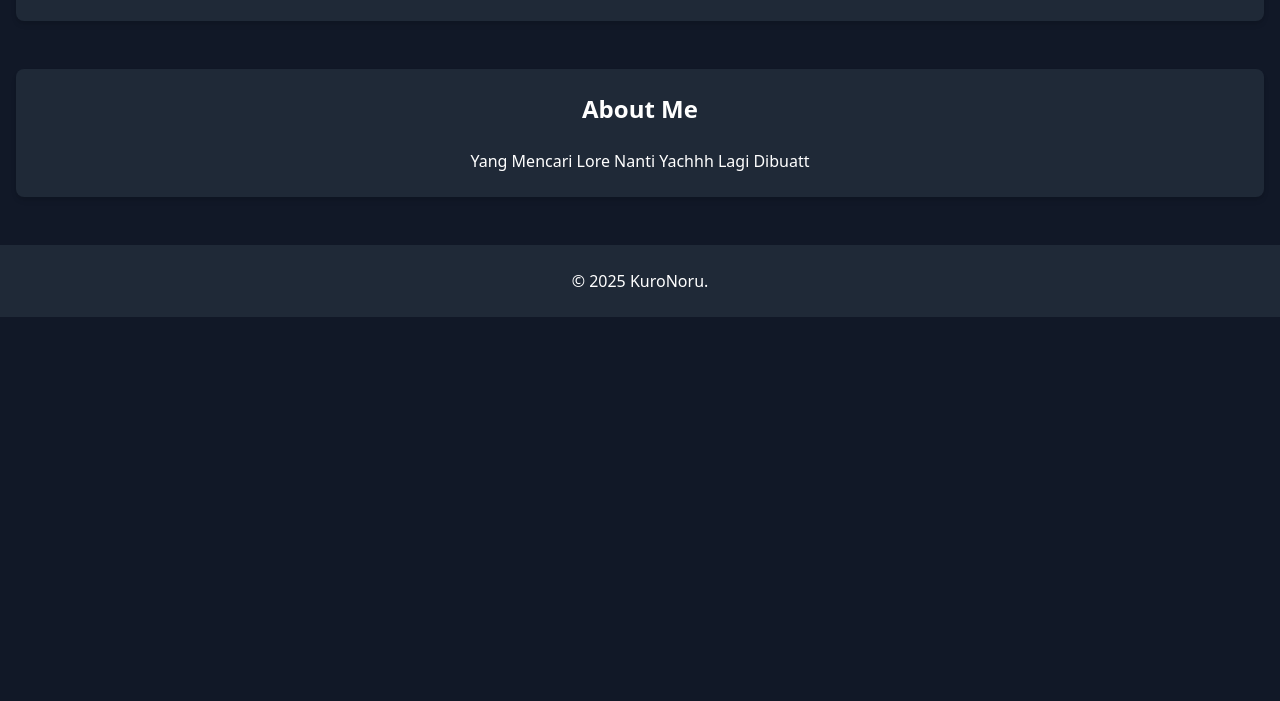
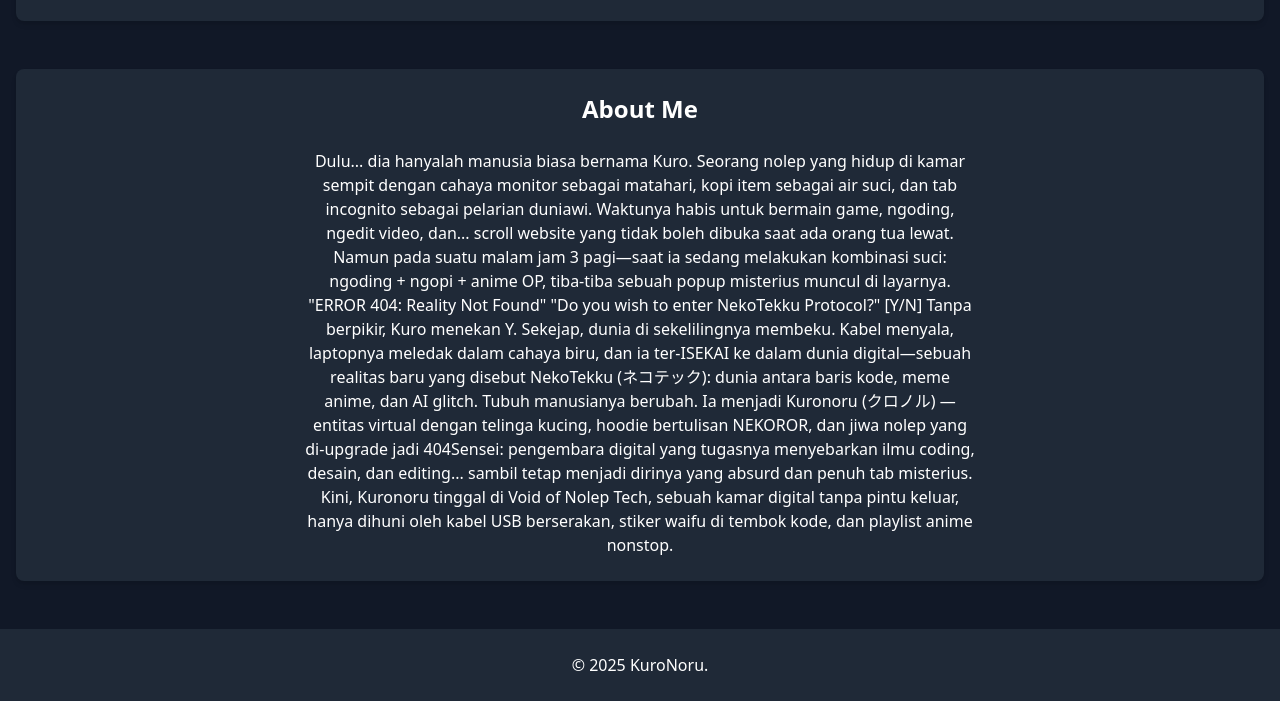
Before and after one commit to devkecelup/kuronoru, a plain HTML site: page index.html in a window 1280 px wide. Shown: the part 1719-2420 px from the top of the page. Before the commit the page ends 2036 px from the top, so only its background shows below. Drawn offline with nearby package versions, Linux system fonts and the light colour scheme.

Commit message:
Update index.html

```diff
--- a/index.html
+++ b/index.html
@@ -166,7 +166,26 @@
             <div class="bg-gray-800 p-4 md:p-6 rounded-lg shadow-md">
                 <h2 class="text-2xl font-semibold mb-4 md:mb-6">About Me</h2>
                 <p class="max-w-2xl mx-auto text-sm md:text-base">
-                    Yang Mencari Lore Nanti Yachhh Lagi Dibuatt
+                    Dulu... dia hanyalah manusia biasa bernama Kuro.
+
+Seorang nolep yang hidup di kamar sempit dengan cahaya monitor sebagai matahari, kopi item sebagai air suci, dan tab incognito sebagai pelarian duniawi. Waktunya habis untuk bermain game, ngoding, ngedit video, dan... scroll website yang tidak boleh dibuka saat ada orang tua lewat.
+
+Namun pada suatu malam jam 3 pagi—saat ia sedang melakukan kombinasi suci: ngoding + ngopi + anime OP, tiba-tiba sebuah popup misterius muncul di layarnya.
+
+"ERROR 404: Reality Not Found"
+"Do you wish to enter NekoTekku Protocol?" [Y/N]
+
+Tanpa berpikir, Kuro menekan Y.
+
+Sekejap, dunia di sekelilingnya membeku. Kabel menyala, laptopnya meledak dalam cahaya biru, dan ia ter-ISEKAI ke dalam dunia digital—sebuah realitas baru yang disebut NekoTekku (ネコテック): dunia antara baris kode, meme anime, dan AI glitch.
+
+Tubuh manusianya berubah.
+
+Ia menjadi Kuronoru (クロノル) — entitas virtual dengan telinga kucing, hoodie bertulisan NEKOROR, dan jiwa nolep yang di-upgrade jadi 404Sensei: pengembara digital yang tugasnya menyebarkan ilmu coding, desain, dan editing... sambil tetap menjadi dirinya yang absurd dan penuh tab misterius.
+
+Kini, Kuronoru tinggal di Void of Nolep Tech, sebuah kamar digital tanpa pintu keluar, hanya dihuni oleh kabel USB berserakan, stiker waifu di tembok kode, dan playlist anime nonstop.
+
+
                 </p>
             </div>
         </section>
```
